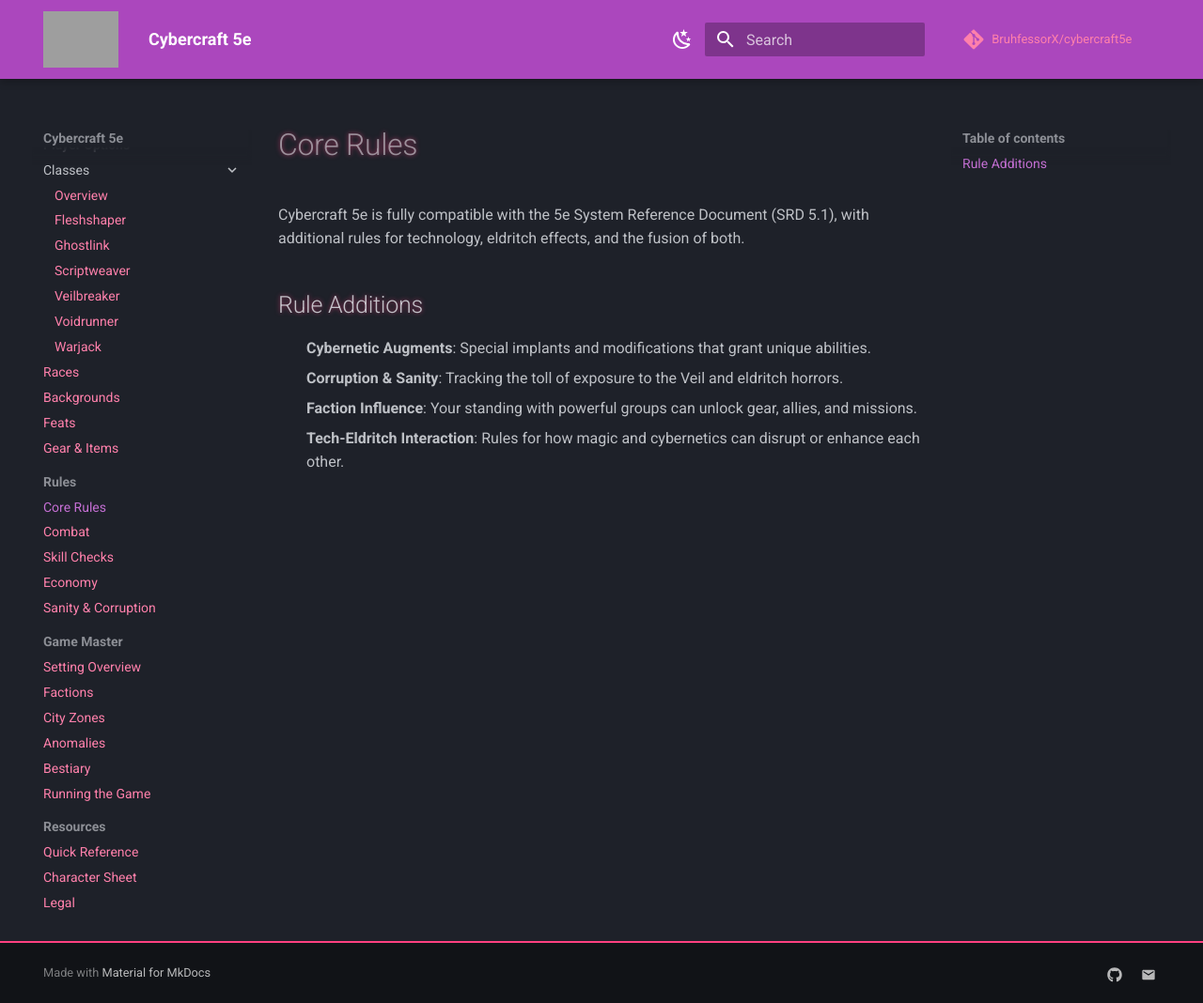
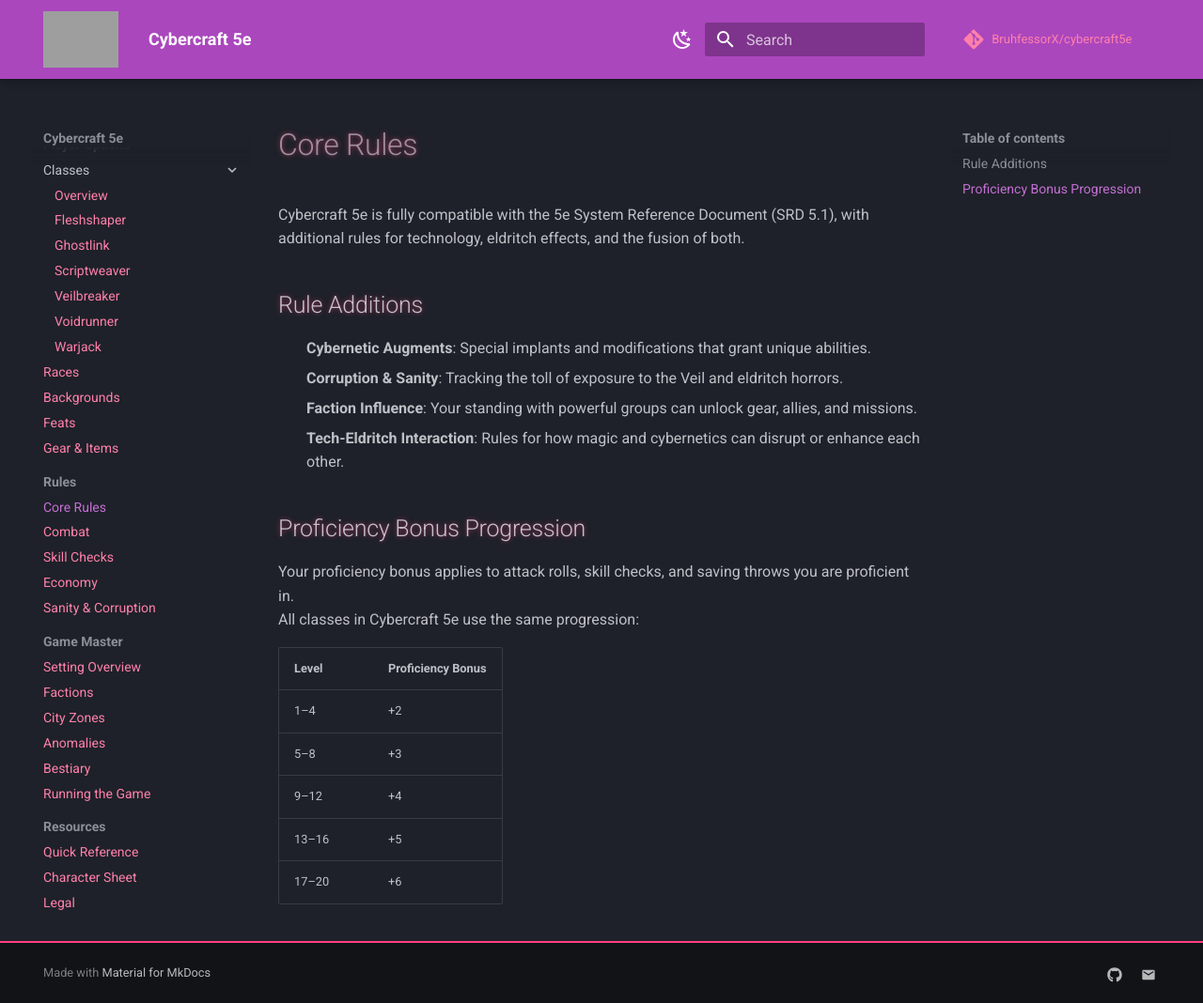
Before and after one commit to BruhfessorX/cybercraft5e, an MkDocs documentation site: the page built from docs/rules/core-rules.md, in a window 1280 px wide and 1068 px high. Shown: the whole window at 94% size. Built offline with MkDocs 1.6.1 and Material for MkDocs 9.7.7, drawn with Linux system fonts in a browser that asks for light colours; comment, search, counter and statistics services are not loaded; grey boxes are pictures that could not be loaded.

Commit message:
Added universal proficiency bonus table to core rules

```diff
--- a/docs/rules/core-rules.md
+++ b/docs/rules/core-rules.md
@@ -7,3 +7,16 @@ Cybercraft 5e is fully compatible with the 5e System Reference Document (SRD 5.1
 - **Corruption & Sanity**: Tracking the toll of exposure to the Veil and eldritch horrors.
 - **Faction Influence**: Your standing with powerful groups can unlock gear, allies, and missions.
 - **Tech-Eldritch Interaction**: Rules for how magic and cybernetics can disrupt or enhance each other.
+
+## Proficiency Bonus Progression
+
+Your proficiency bonus applies to attack rolls, skill checks, and saving throws you are proficient in.
+All classes in Cybercraft 5e use the same progression:
+
+| Level | Proficiency Bonus |
+|-------|-------------------|
+| 1–4   | +2 |
+| 5–8   | +3 |
+| 9–12  | +4 |
+| 13–16 | +5 |
+| 17–20 | +6 |
```
